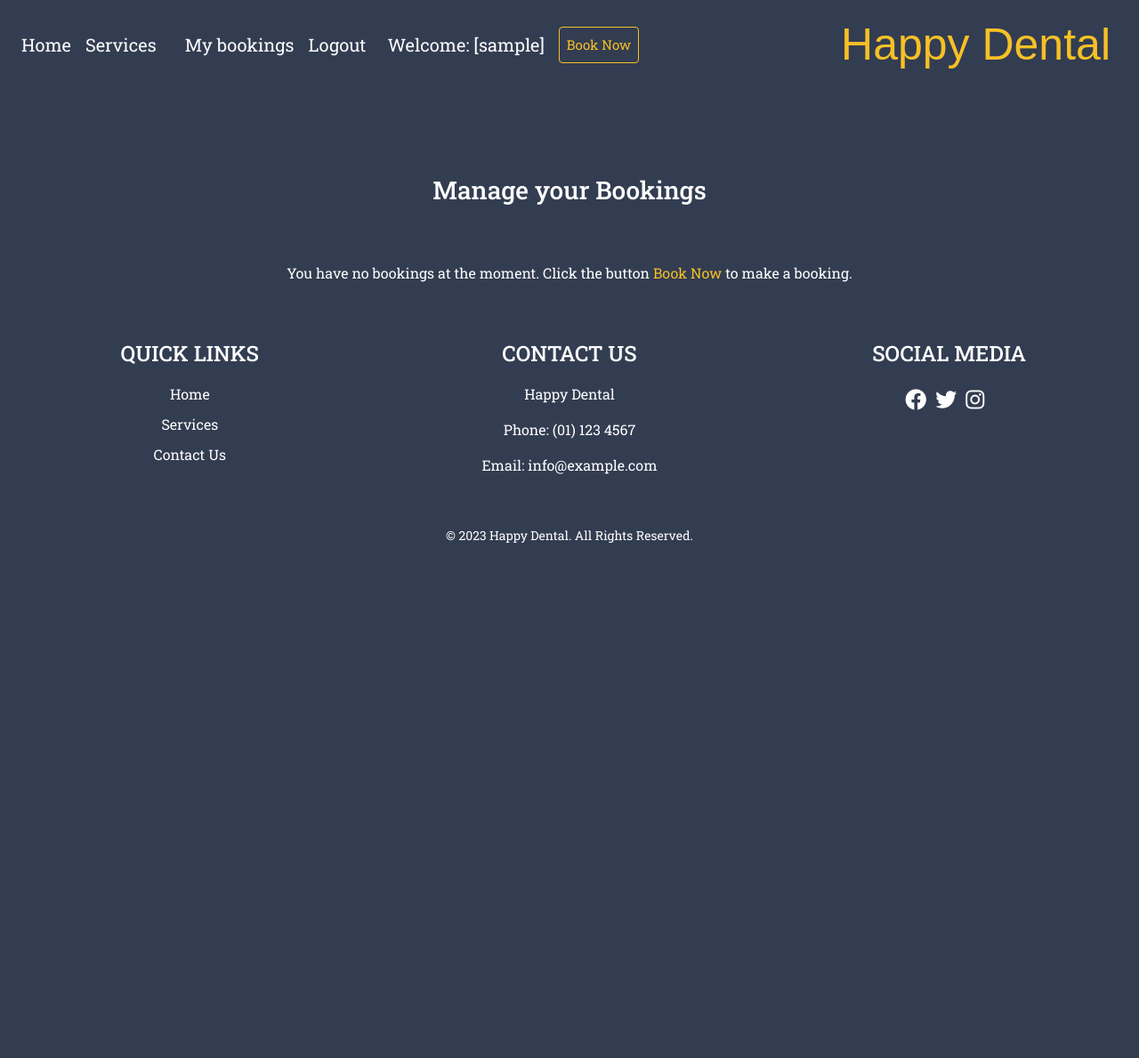
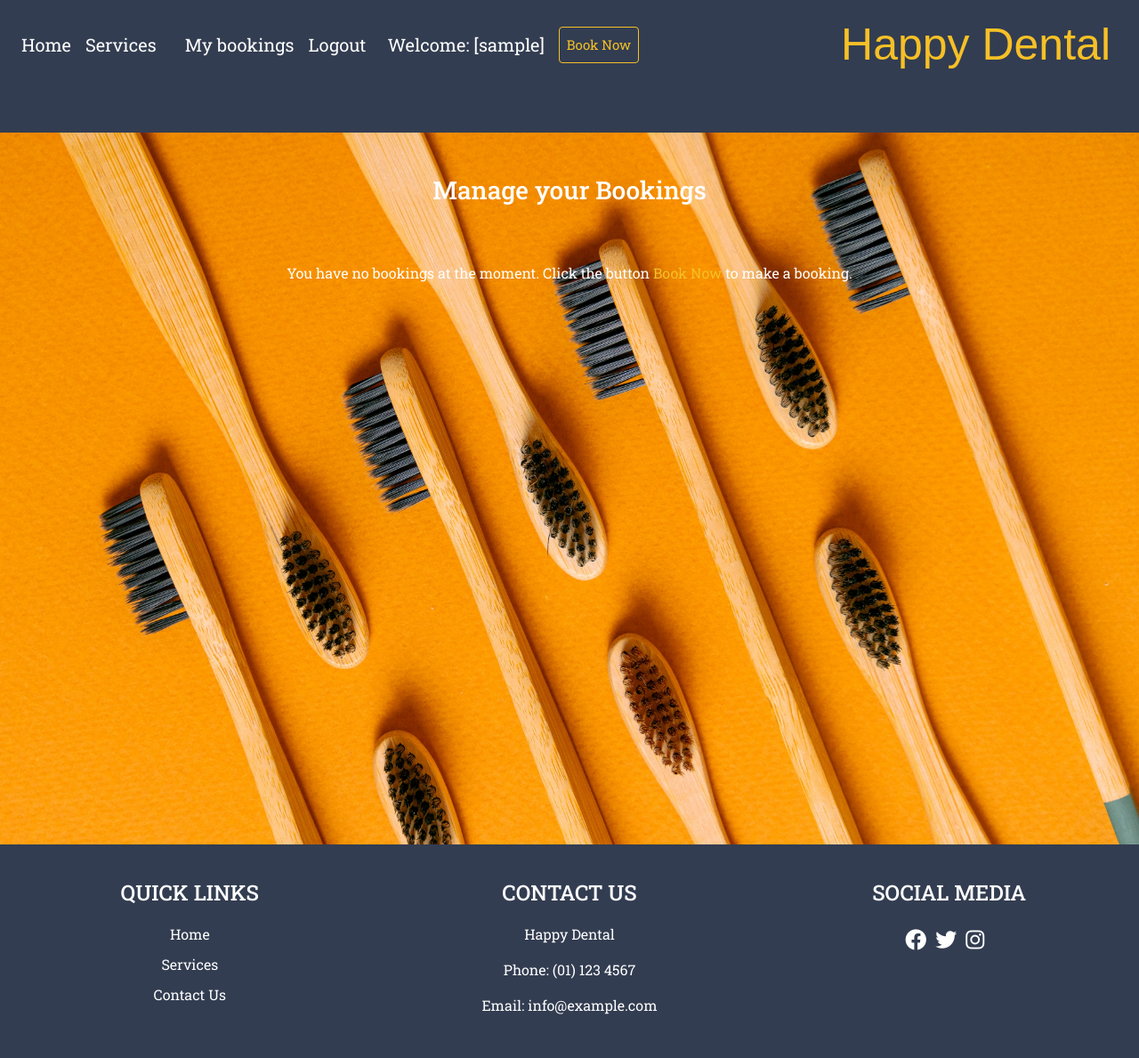
Before and after one commit to dsouths/happydentalapp, a Django app: page /bookings/ in a window 1280 px wide. Shown: the top 1189 px of the page at 89% size. Before the commit the page ends 610 px from the top, so only its background shows below. Run offline with Django 3.2, Linux system fonts and the light colour scheme; the visitor is signed in with stand-in values (Sample User, id 1); data that the repository does not hold is empty; some web fonts are replaced.

Commit message:
added favicon & styled logout page

```diff
--- a/happydental/forms.py
+++ b/happydental/forms.py
@@ -32,10 +32,12 @@ class BookingForm(forms.ModelForm):
 
     class Meta:
         model = Booking
-        fields = ('name', 'phone', 'email', 'service', 'date', 'time')
+        fields = ('name', 'phone', 'email', 'dentist', 'service', 'date', 'time')
         widgets = {'date': DateInput()}
 
     dentist = forms.ModelChoiceField(queryset=Dentist.objects.all())
+
+    phone = forms.CharField(required=True)
 
     def clean_date(self):
         date = self.cleaned_data['date']
--- a/happydental/models.py
+++ b/happydental/models.py
@@ -55,6 +55,7 @@ class Booking(models.Model):
     booking form
     """
     user = models.ForeignKey(User, on_delete=models.CASCADE)
+    dentist = models.ForeignKey(Dentist, on_delete=models.CASCADE, default=get_default_dentist)
     service = models.ForeignKey(Service, null=True, on_delete=models.SET_NULL)
     name = models.CharField(max_length=50)
     email = models.EmailField(blank=True, null=True)
@@ -66,7 +67,6 @@ class Booking(models.Model):
                              null=True, blank=True)
     date = models.DateField()
     time = models.CharField(max_length=30, choices=HOURS, default='10:00')
-    dentist = models.ForeignKey(Dentist, on_delete=models.CASCADE, default=get_default_dentist)
 
     class Meta:
         unique_together = ('user', 'date', 'time', 'service')
--- a/static/css/style.css
+++ b/static/css/style.css
@@ -311,7 +311,14 @@ footer {
 
   /*** Bookings page ***/
 
-.card {
+    .booking-page {
+        background-image: url("/static/img/bookings.jpg");
+        background-repeat: no-repeat;
+        background-size: cover;
+        height: 100vh;
+    }
+
+  .card {
     width: 17rem;
     display: inline-block;
     align-items: center;
@@ -360,6 +367,6 @@ footer {
 
   /* Logout page */
   .bg-logout {
-    background-image: url("/static/assets/img/logout.jpg");
+    background-image: url("/static/img/signout.jpg");
     z-index: 2;
   }
--- a/templates/base.html
+++ b/templates/base.html
@@ -15,7 +15,7 @@
 
 
     <title>Happy Dental!</title>
-    <link rel="icon" type="image/x-icon" href="{% static 'assets/img/favicon.png' %}">
+    <link rel="icon" type="image/x-icon" href="{% static 'favicon/favicon.png' %}">
     <link rel="preconnect" href="https://fonts.googleapis.com">
     <link rel="preconnect" href="https://fonts.gstatic.com" crossorigin>
     <link href="https://fonts.googleapis.com/css2?family=Roboto+Slab:wght@400;500;700&display=swap" rel="stylesheet">
```
Also changed, not shown: static/favicon/favicon.png (added), static/img/bookings.jpg (added).
